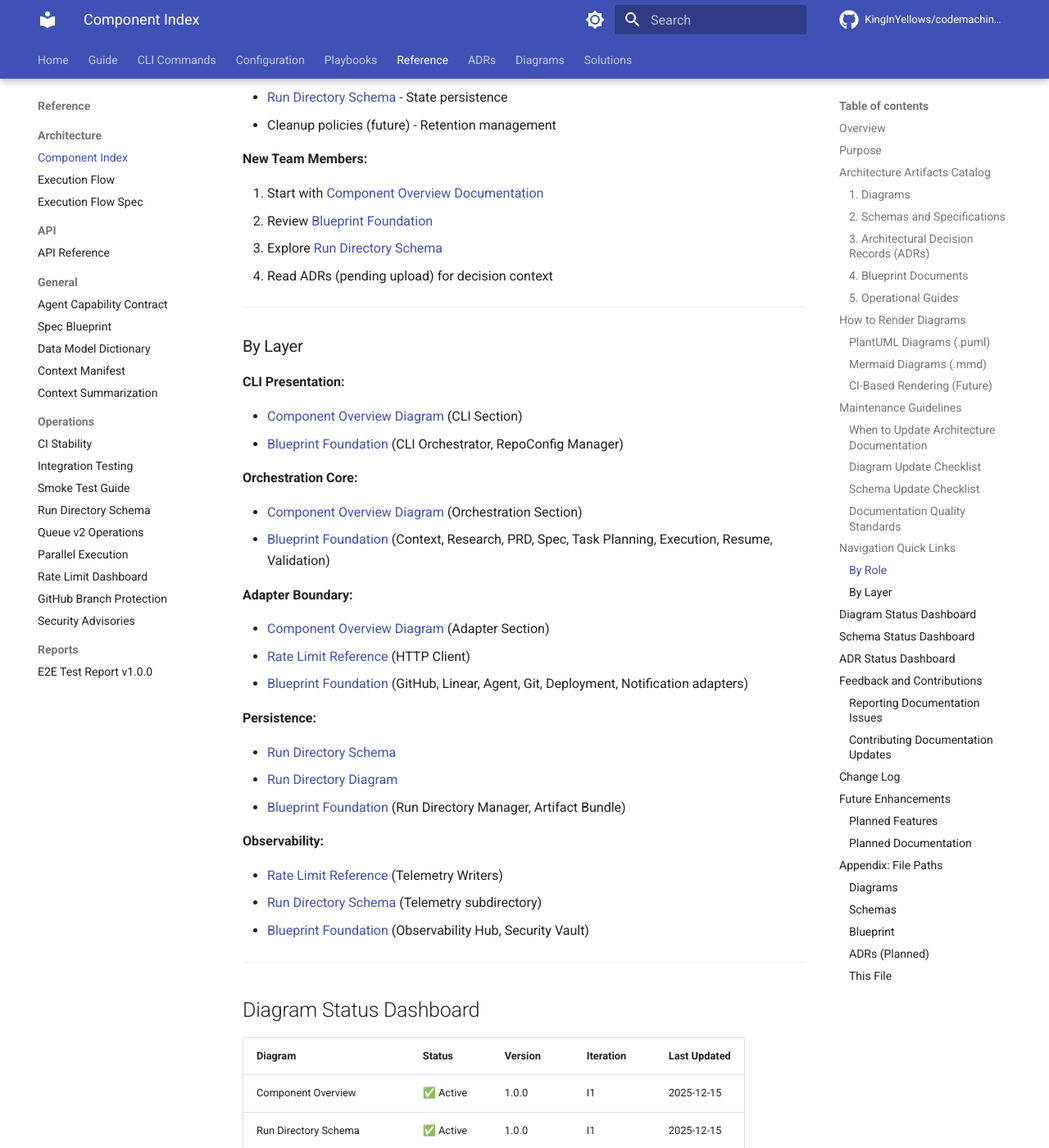
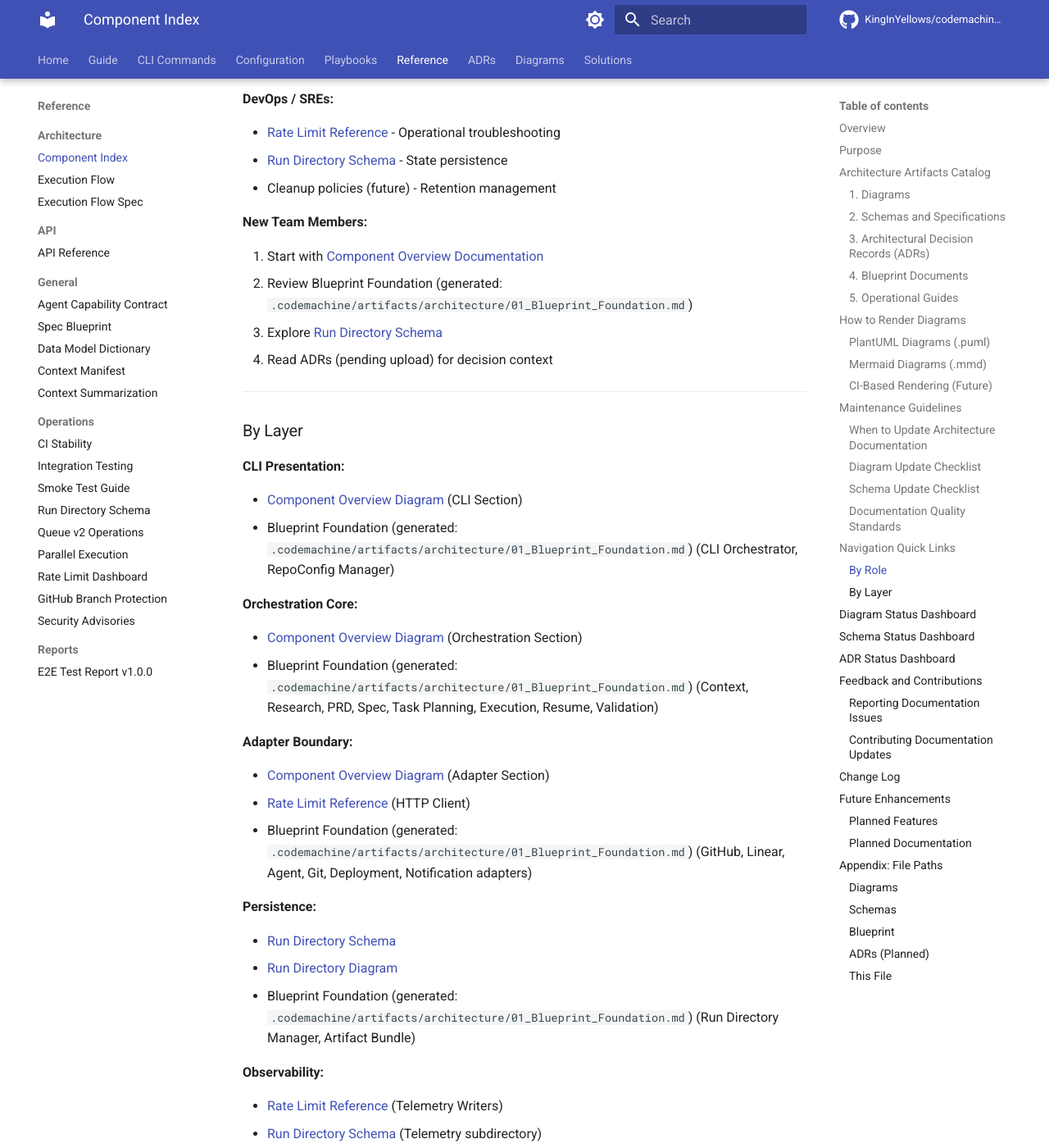
Before and after one commit to KingInYellows/codemachine-pipeline, an MkDocs documentation site: the page built from docs/reference/architecture/component_index.md, in a window 1280 px wide and 1400 px high, scrolled down 11413 px. Shown: the whole window at 82% size. Built offline with MkDocs 1.6.1 and Material for MkDocs 9.7.7, drawn with Linux system fonts in a browser that asks for light colours; comment, search, counter and statistics services are not loaded; some of the changed text lies outside the part shown.

Commit message:
docs: fix stale quick start link and clarify blueprint artifact references

```diff
--- a/docs/reference/architecture/component_index.md
+++ b/docs/reference/architecture/component_index.md
@@ -433,7 +433,7 @@ erDiagram
 
 #### 4.1 Blueprint Foundation
 
-**File:** `.codemachine/artifacts/architecture/01_Blueprint_Foundation.md`
+**Generated Artifact (not committed):** `.codemachine/artifacts/architecture/01_Blueprint_Foundation.md`
 
 **Anchor:** `4-0-the-blueprint`
 
@@ -446,13 +446,13 @@ erDiagram
 - Key Components/Services catalog (20+ components)
 - Component responsibilities and boundaries
 
-**Status:** ✅ Active (authoritative source)
+**Status:** ✅ Active (generated during runs; not committed to this repo)
 
 ---
 
 #### 4.2 System Structure and Data
 
-**File:** `.codemachine/artifacts/architecture/02_System_Structure_and_Data.md`
+**Generated Artifact (not committed):** `.codemachine/artifacts/architecture/02_System_Structure_and_Data.md`
 
 **Anchors:** `3-1-architectural-style`, `3-2-technology-stack-summary`
 
@@ -463,7 +463,7 @@ erDiagram
 - Architectural style (Modular Layered Orchestrator with Pluggable Adapters)
 - Technology stack per layer (CLI, Orchestration, HTTP, Adapters, Persistence, Observability, Validation, Containerization, Distribution)
 
-**Status:** ✅ Active (authoritative source)
+**Status:** ✅ Active (generated during runs; not committed to this repo)
 
 ---
 
@@ -677,7 +677,7 @@ All architecture artifacts must meet these standards:
 **Architects / Technical Leads:**
 
 - [Component Overview Diagram](../diagrams/component_overview.puml) - System architecture
-- [Blueprint Foundation](.codemachine/artifacts/architecture/01_Blueprint_Foundation.md) - Core principles
+- Blueprint Foundation (generated: `.codemachine/artifacts/architecture/01_Blueprint_Foundation.md`) - Core principles
 - ADRs (pending upload) - Architectural decisions
 
 **Backend Developers:**
@@ -695,7 +695,7 @@ All architecture artifacts must meet these standards:
 **New Team Members:**
 
 1. Start with [Component Overview Documentation](../diagrams/component_overview.md)
-2. Review [Blueprint Foundation](.codemachine/artifacts/architecture/01_Blueprint_Foundation.md)
+2. Review Blueprint Foundation (generated: `.codemachine/artifacts/architecture/01_Blueprint_Foundation.md`)
 3. Explore [Run Directory Schema](../run_directory_schema.md)
 4. Read ADRs (pending upload) for decision context
 
@@ -706,30 +706,30 @@ All architecture artifacts must meet these standards:
 **CLI Presentation:**
 
 - [Component Overview Diagram](../diagrams/component_overview.puml) (CLI Section)
-- [Blueprint Foundation](.codemachine/artifacts/architecture/01_Blueprint_Foundation.md) (CLI Orchestrator, RepoConfig Manager)
+- Blueprint Foundation (generated: `.codemachine/artifacts/architecture/01_Blueprint_Foundation.md`) (CLI Orchestrator, RepoConfig Manager)
 
 **Orchestration Core:**
 
 - [Component Overview Diagram](../diagrams/component_overview.puml) (Orchestration Section)
-- [Blueprint Foundation](.codemachine/artifacts/architecture/01_Blueprint_Foundation.md) (Context, Research, PRD, Spec, Task Planning, Execution, Resume, Validation)
+- Blueprint Foundation (generated: `.codemachine/artifacts/architecture/01_Blueprint_Foundation.md`) (Context, Research, PRD, Spec, Task Planning, Execution, Resume, Validation)
 
 **Adapter Boundary:**
 
 - [Component Overview Diagram](../diagrams/component_overview.puml) (Adapter Section)
 - [Rate Limit Reference](../cli/rate_limit_reference.md) (HTTP Client)
-- [Blueprint Foundation](.codemachine/artifacts/architecture/01_Blueprint_Foundation.md) (GitHub, Linear, Agent, Git, Deployment, Notification adapters)
+- Blueprint Foundation (generated: `.codemachine/artifacts/architecture/01_Blueprint_Foundation.md`) (GitHub, Linear, Agent, Git, Deployment, Notification adapters)
 
 **Persistence:**
 
 - [Run Directory Schema](../run_directory_schema.md)
 - [Run Directory Diagram](../diagrams/run_directory_schema.mmd)
-- [Blueprint Foundation](.codemachine/artifacts/architecture/01_Blueprint_Foundation.md) (Run Directory Manager, Artifact Bundle)
+- Blueprint Foundation (generated: `.codemachine/artifacts/architecture/01_Blueprint_Foundation.md`) (Run Directory Manager, Artifact Bundle)
 
 **Observability:**
 
 - [Rate Limit Reference](../cli/rate_limit_reference.md) (Telemetry Writers)
 - [Run Directory Schema](../run_directory_schema.md) (Telemetry subdirectory)
-- [Blueprint Foundation](.codemachine/artifacts/architecture/01_Blueprint_Foundation.md) (Observability Hub, Security Vault)
+- Blueprint Foundation (generated: `.codemachine/artifacts/architecture/01_Blueprint_Foundation.md`) (Observability Hub, Security Vault)
 
 ---
 
@@ -847,8 +847,8 @@ To update architecture documentation:
 
 ### Blueprint
 
-- `.codemachine/artifacts/architecture/01_Blueprint_Foundation.md` - Blueprint foundation
-- `.codemachine/artifacts/architecture/02_System_Structure_and_Data.md` - System structure
+- (Generated) `.codemachine/artifacts/architecture/01_Blueprint_Foundation.md` - Blueprint foundation
+- (Generated) `.codemachine/artifacts/architecture/02_System_Structure_and_Data.md` - System structure
 
 ### ADRs (Planned)
 
```
